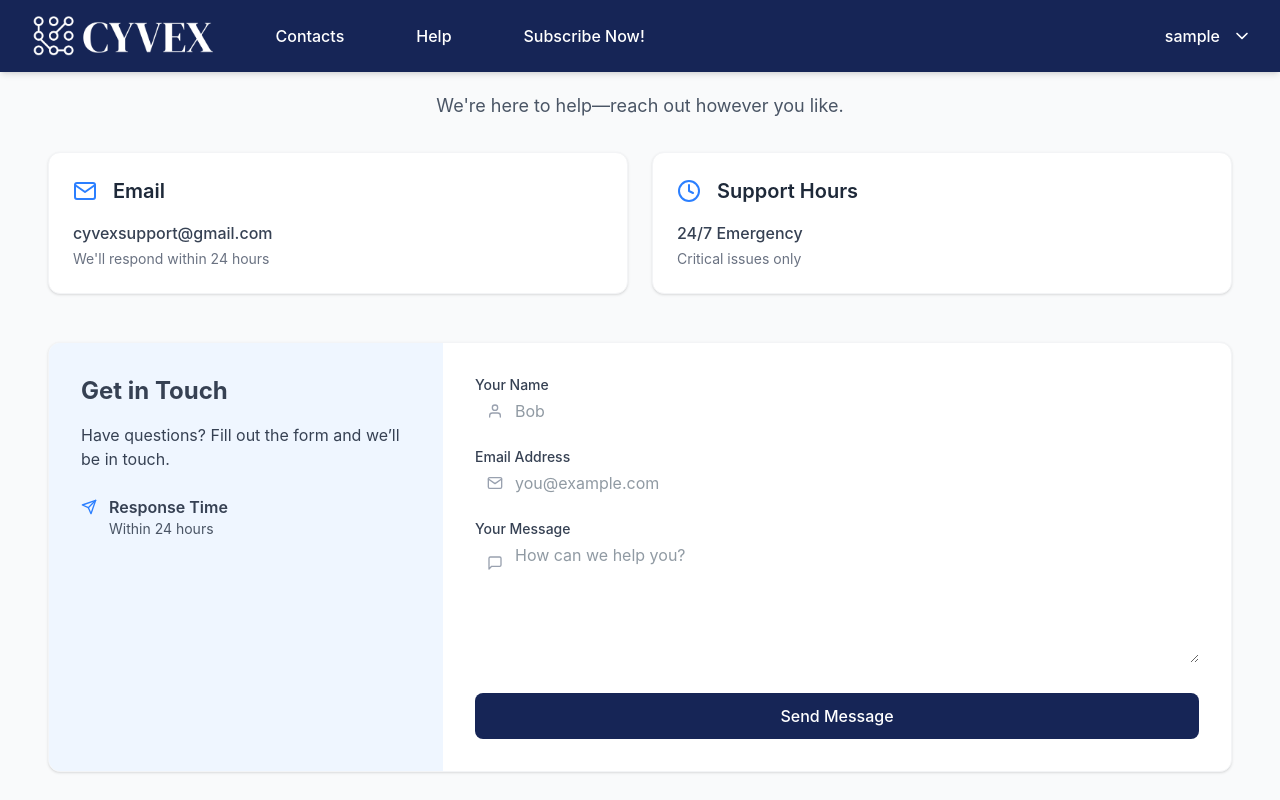
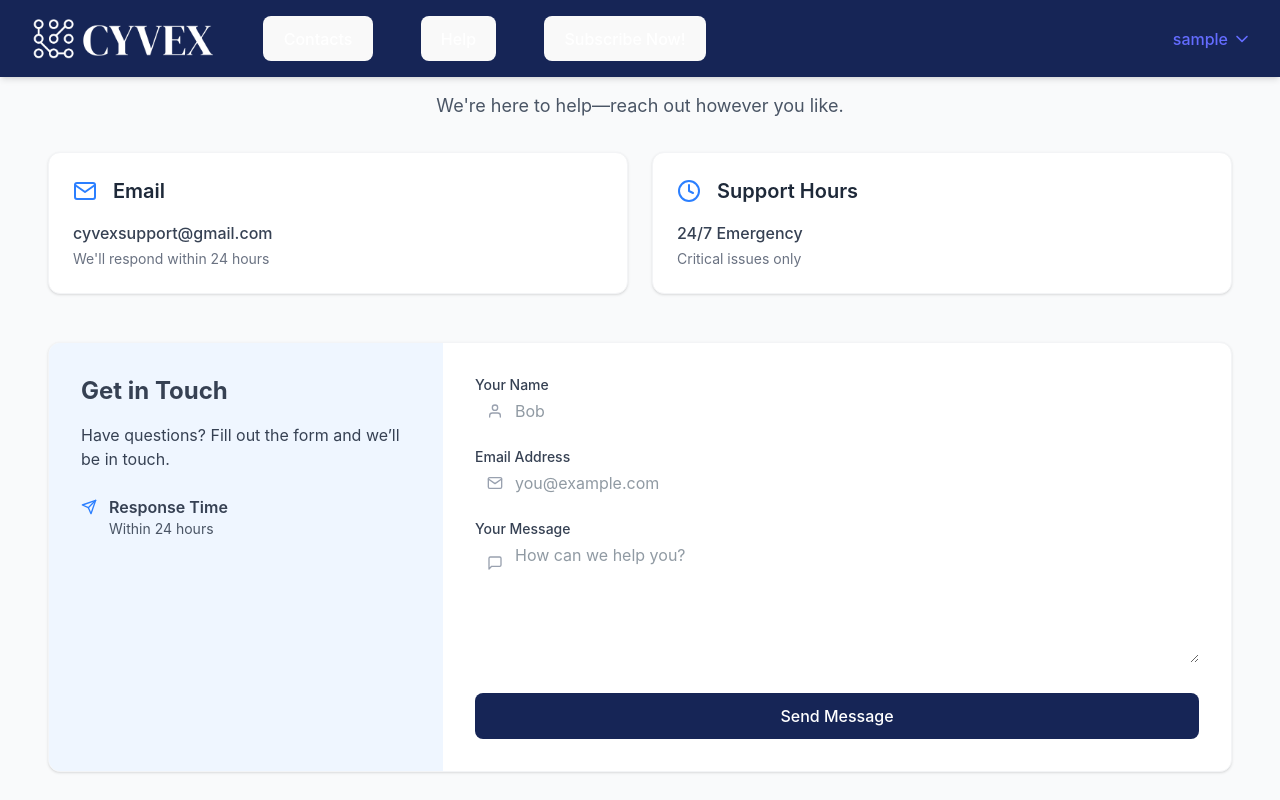
Before and after one commit to JarvisSng/Cyvex, a React (Vite) app in the folder Frontend/: page /#/user/contacts in a window 1280 px wide. Built offline with nearby package versions, Linux system fonts and the light colour scheme; no server answers; sample sign-in values are in the browser's storage.

Commit message:
changing ui

```diff
--- a/Frontend/src/pages/Subscribe.jsx
+++ b/Frontend/src/pages/Subscribe.jsx
@@ -53,8 +53,11 @@ export default function Subscribe() {
 	// While we haven’t yet determined subscription status
 	if (isSubscribed === null) {
 		return (
-			<div className="h-screen w-screen flex items-center justify-center">
-				<p>Loading…</p>
+			<div className="h-screen w-screen overflow-y-auto bg-gray-50 flex flex-col">
+				<UserNav />
+				<div className="h-screen w-screen flex items-center justify-center">
+					<p>Loading…</p>
+				</div>
 			</div>
 		);
 	}
--- a/Frontend/src/pages/UserNav.jsx
+++ b/Frontend/src/pages/UserNav.jsx
@@ -1,28 +1,37 @@
+// src/pages/UserNav.jsx
 import { useEffect, useRef, useState } from "react";
 import { Link, useNavigate } from "react-router-dom";
 import logoImage from "../assets/cyvex-logo.png";
 import { logoutUserAll } from "../controller/authController";
+import { checkCurrentUserSubscription } from "../controller/checkSub"; // ← import your check fn
 
 function UserNav({ setActiveSection }) {
 	const navigate = useNavigate();
 	const [dropdownOpen, setDropdownOpen] = useState(false);
+	const [isSubscribed, setIsSubscribed] = useState(null); // null = loading
 	const trigger = useRef(null);
 	const dropdown = useRef(null);
-	const [NotificationOpen, setNotificationOpen] = useState(false);
 
-	const Notification = useRef(null);
+	// 1) Get subscription status on mount
+	useEffect(() => {
+		checkCurrentUserSubscription()
+			.then((sub) => setIsSubscribed(sub))
+			.catch((err) => {
+				console.error("Error checking subscription:", err);
+				setIsSubscribed(false);
+			});
+	}, []);
 
 	const handleLogout = async () => {
 		const result = await logoutUserAll();
 		if (result.error) {
 			alert("Error: " + result.error);
 		} else {
-			// Redirect to login page after successful logout
 			navigate("/");
 		}
 	};
 
-	// close on click outside
+	// close dropdown on outside click
 	useEffect(() => {
 		const clickHandler = ({ target }) => {
 			if (!dropdown.current) return;
@@ -33,147 +42,115 @@ function UserNav({ setActiveSection }) {
 			)
 				return;
 			setDropdownOpen(false);
-			setNotificationOpen(false);
 		};
 		document.addEventListener("click", clickHandler);
 		return () => document.removeEventListener("click", clickHandler);
-	});
+	}, [dropdownOpen]);
 
-	// close if the esc key is pressed
+	// close dropdown on ESC
 	useEffect(() => {
 		const keyHandler = ({ keyCode }) => {
-			if (!dropdownOpen || keyCode !== 27) return;
-			setDropdownOpen(false);
+			if (dropdownOpen && keyCode === 27) {
+				setDropdownOpen(false);
+			}
 		};
 		document.addEventListener("keydown", keyHandler);
 		return () => document.removeEventListener("keydown", keyHandler);
-	});
+	}, [dropdownOpen]);
 
-	const name = localStorage.getItem("username");
+	const username = localStorage.getItem("username") || "";
 
 	return (
 		<>
 			{/* Top Navbar */}
-			<nav className="bg-blue-950 fixed top-0 left-0 w-full py-4 px-8 shadow-md text-white flex justify-between items-center">
-				<div className="flex items-center space-x-12 hori-nav">
+			<nav className="bg-blue-950 fixed top-0 left-0 w-full py-4 px-8 shadow-md text-white flex justify-between items-center z-50">
+				<div className="flex items-center space-x-12">
 					<img
 						onClick={() => navigate("/user-dashboard")}
 						src={logoImage}
 						alt="Cyvex Logo"
-						className="h-10 w-auto" // adjust height/width to fit your design
+						className="h-10 w-auto cursor-pointer"
 					/>
-					<a
+
+					<button
 						onClick={() => navigate("/user/contacts")}
 						className="hover:bg-blue-700 px-3 py-2 rounded"
 					>
 						Contacts
-					</a>
-					<a
+					</button>
+					<button
 						onClick={() => navigate("/user/help")}
 						className="hover:bg-blue-700 px-3 py-2 rounded"
 					>
 						Help
-					</a>
-					<a
-						onClick={() => navigate("/user/subscribe")}
-						className="hover:bg-blue-700 px-3 py-2 rounded"
-					>
-						Subscribe Now!
-					</a>
+					</button>
+
+					{/* Only show subscribe link if we know they're not subscribed */}
+					{isSubscribed === false && (
+						<button
+							onClick={() => navigate("/user/subscribe")}
+							className="hover:bg-blue-700 px-3 py-2 rounded"
+						>
+							Subscribe Now!
+						</button>
+					)}
+					{isSubscribed === true && (
+						<span className="px-3 py-2 rounded bg-green-600 text-white">
+							Subscribed
+						</span>
+					)}
+					{/* if isSubscribed===null, we're still loading—show nothing */}
 				</div>
-				<div className="flex items-center space-x-2">
+
+				{/* User dropdown trigger */}
+				<div className="flex items-center">
 					<Link
 						ref={trigger}
 						onClick={() => setDropdownOpen(!dropdownOpen)}
-						className="flex items-center gap-4"
 						to="#"
+						className="flex items-center gap-2 cursor-pointer"
 					>
-						<span className="text-white">
-							{localStorage.getItem("username")}
-						</span>
+						<span>{username}</span>
 						<svg
-							className={`hidden fill-current fill-whitetheme sm:block ${
+							className={`w-3 h-3 transform transition-transform ${
 								dropdownOpen ? "rotate-180" : ""
 							}`}
-							width="12"
-							height="8"
 							viewBox="0 0 12 8"
-							fill="none"
-							xmlns="http://www.w3.org/2000/svg"
 						>
 							<path
-								fillRule="evenodd"
-								clipRule="evenodd"
-								d="M0.410765 0.910734C0.736202 0.585297 1.26384 0.585297 1.58928 0.910734L6.00002 5.32148L10.4108 0.910734C10.7362 0.585297 11.2638 0.585297 11.5893 0.910734C11.9147 1.23617 11.9147 1.76381 11.5893 2.08924L6.58928 7.08924C6.26384 7.41468 5.7362 7.41468 5.41077 7.08924L0.410765 2.08924C0.0853277 1.76381 0.0853277 1.23617 0.410765 0.910734Z"
-								fill=""
+								d="M0.41 0.91C0.736 0.585 1.264 0.585 1.589 0.91L6 5.321 10.411 0.91C10.736 0.585 11.264 0.585 11.589 0.91C11.915 1.236 11.915 1.764 11.589 2.089L6.589 7.089C6.264 7.415 5.736 7.415 5.411 7.089L0.411 2.089C0.085 1.764 0.085 1.236 0.411 0.91Z"
+								fill="currentColor"
 							/>
 						</svg>
 					</Link>
-					{/* <div className="w-8 h-8 bg-gray-300 rounded-full" /> */}
 				</div>
 			</nav>
-			{/* <!-- Dropdown Start --> */}
+
+			{/* Dropdown */}
 			<div
 				ref={dropdown}
-				onFocus={() => setDropdownOpen(true)}
-				onBlur={() => setDropdownOpen(false)}
-				className={`absolute dropdown-absolute right-0 mt-4 flex w-62.5 flex-col rounded-sm border border-stroke bg-white shadow-default dark:border-strokedark dark:bg-boxdark ${
-					dropdownOpen === true ? "block" : "hidden"
+				className={`absolute right-8 mt-16 w-48 bg-white text-blue-800 rounded shadow-lg transition-opacity ${
+					dropdownOpen
+						? "opacity-100 block"
+						: "opacity-0 pointer-events-none"
 				}`}
 			>
-				<ul className="flex flex-col border-b border-stroke dark:border-strokedark">
-					<li className="hover:bg-gray-300  py-6x">
-						<Link
-							// to="/profile"
-							onClick={() => {
-								setActiveSection("profile");
-							}}
-							className="flex text-blue-800 items-center gap-3.5 text-sm font-medium duration-300 ease-in-out hover:text-primary lg:text-base"
+				<ul className="divide-y">
+					<li>
+						<button
+							onClick={() => setActiveSection("profile")}
+							className="w-full text-left px-4 py-2 hover:bg-gray-100"
 						>
-							<svg
-								className="fill-current"
-								width="22"
-								height="22"
-								viewBox="0 0 22 22"
-								fill="none"
-								xmlns="http://www.w3.org/2000/svg"
-							>
-								<path
-									d="M11 9.62499C8.42188 9.62499 6.35938 7.59687 6.35938 5.12187C6.35938 2.64687 8.42188 0.618744 11 0.618744C13.5781 0.618744 15.6406 2.64687 15.6406 5.12187C15.6406 7.59687 13.5781 9.62499 11 9.62499ZM11 2.16562C9.28125 2.16562 7.90625 3.50624 7.90625 5.12187C7.90625 6.73749 9.28125 8.07812 11 8.07812C12.7188 8.07812 14.0938 6.73749 14.0938 5.12187C14.0938 3.50624 12.7188 2.16562 11 2.16562Z"
-									fill=""
-								/>
-								<path
-									d="M17.7719 21.4156H4.2281C3.5406 21.4156 2.9906 20.8656 2.9906 20.1781V17.0844C2.9906 13.7156 5.7406 10.9656 9.10935 10.9656H12.925C16.2937 10.9656 19.0437 13.7156 19.0437 17.0844V20.1781C19.0094 20.8312 18.4594 21.4156 17.7719 21.4156ZM4.53748 19.8687H17.4969V17.0844C17.4969 14.575 15.4344 12.5125 12.925 12.5125H9.07498C6.5656 12.5125 4.5031 14.575 4.5031 17.0844V19.8687H4.53748Z"
-									fill=""
-								/>
-							</svg>
 							My Profile
-						</Link>
+						</button>
 					</li>
-					<li className="hover:bg-gray-300 py-6x">
-						<Link
+					<li>
+						<button
 							onClick={handleLogout}
-							className="flex items-center gap-3.5 text-sm font-medium duration-300 ease-in-out hover:text-primary lg:text-base"
+							className="w-full text-left px-4 py-2 hover:bg-gray-100"
 						>
-							<svg
-								className="fill-current"
-								width="22"
-								height="22"
-								viewBox="0 0 22 22"
-								fill="none"
-								xmlns="http://www.w3.org/2000/svg"
-							>
-								<path
-									d="M15.5375 0.618744H11.6531C10.7594 0.618744 10.0031 1.37499 10.0031 2.26874V4.64062C10.0031 5.05312 10.3469 5.39687 10.7594 5.39687C11.1719 5.39687 11.55 5.05312 11.55 4.64062V2.23437C11.55 2.16562 11.5844 2.13124 11.6531 2.13124H15.5375C16.3625 2.13124 17.0156 2.78437 17.0156 3.60937V18.3562C17.0156 19.1812 16.3625 19.8344 15.5375 19.8344H11.6531C11.5844 19.8344 11.55 19.8 11.55 19.7312V17.3594C11.55 16.9469 11.2062 16.6031 10.7594 16.6031C10.3125 16.6031 10.0031 16.9469 10.0031 17.3594V19.7312C10.0031 20.625 10.7594 21.3812 11.6531 21.3812H15.5375C17.2219 21.3812 18.5625 20.0062 18.5625 18.3562V3.64374C18.5625 1.95937 17.1875 0.618744 15.5375 0.618744Z"
-									fill=""
-								/>
-								<path
-									d="M6.05001 11.7563H12.2031C12.6156 11.7563 12.9594 11.4125 12.9594 11C12.9594 10.5875 12.6156 10.2438 12.2031 10.2438H6.08439L8.21564 8.07813C8.52501 7.76875 8.52501 7.2875 8.21564 6.97812C7.90626 6.66875 7.42501 6.66875 7.11564 6.97812L3.67814 10.4844C3.36876 10.7938 3.36876 11.275 3.67814 11.5844L7.11564 15.0906C7.25314 15.2281 7.45939 15.3312 7.66564 15.3312C7.87189 15.3312 8.04376 15.2625 8.21564 15.125C8.52501 14.8156 8.52501 14.3344 8.21564 14.025L6.05001 11.7563Z"
-									fill=""
-								/>
-							</svg>
 							Log Out
-						</Link>
+						</button>
 					</li>
 				</ul>
 			</div>
```
